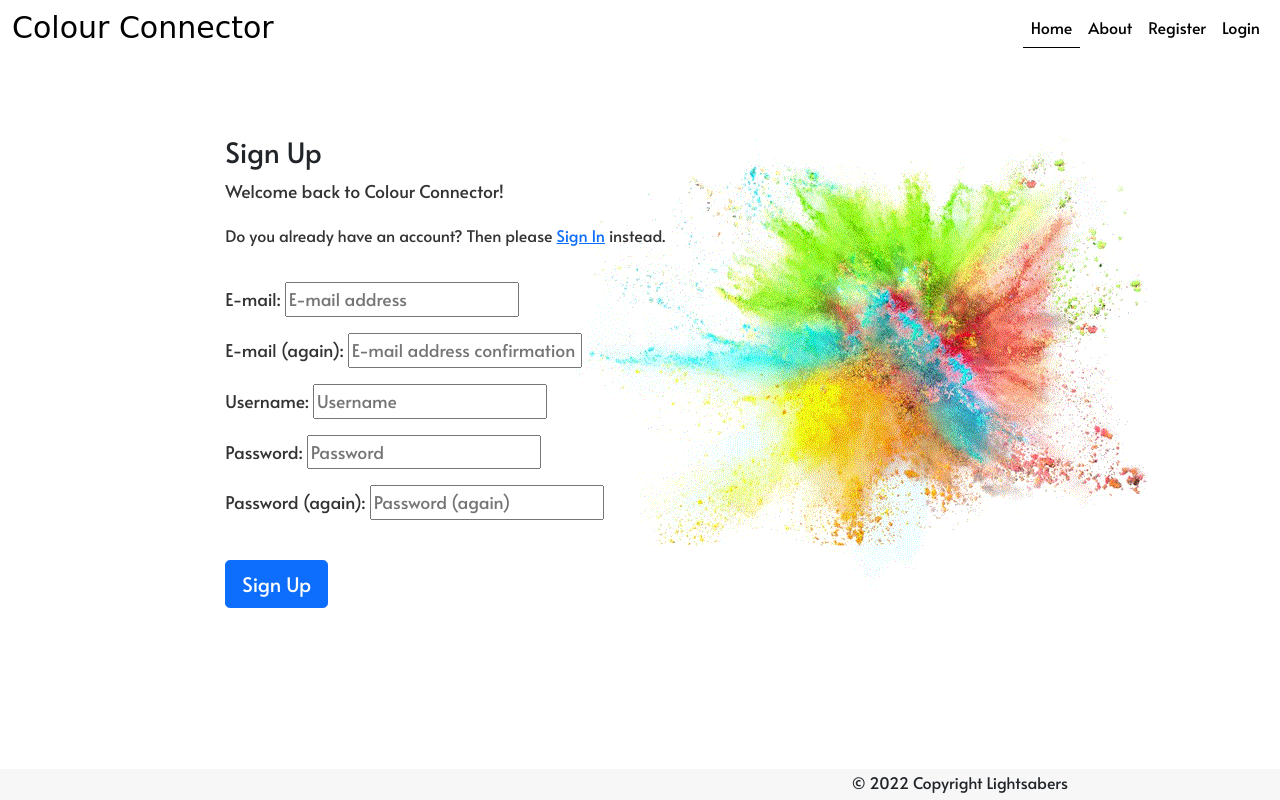
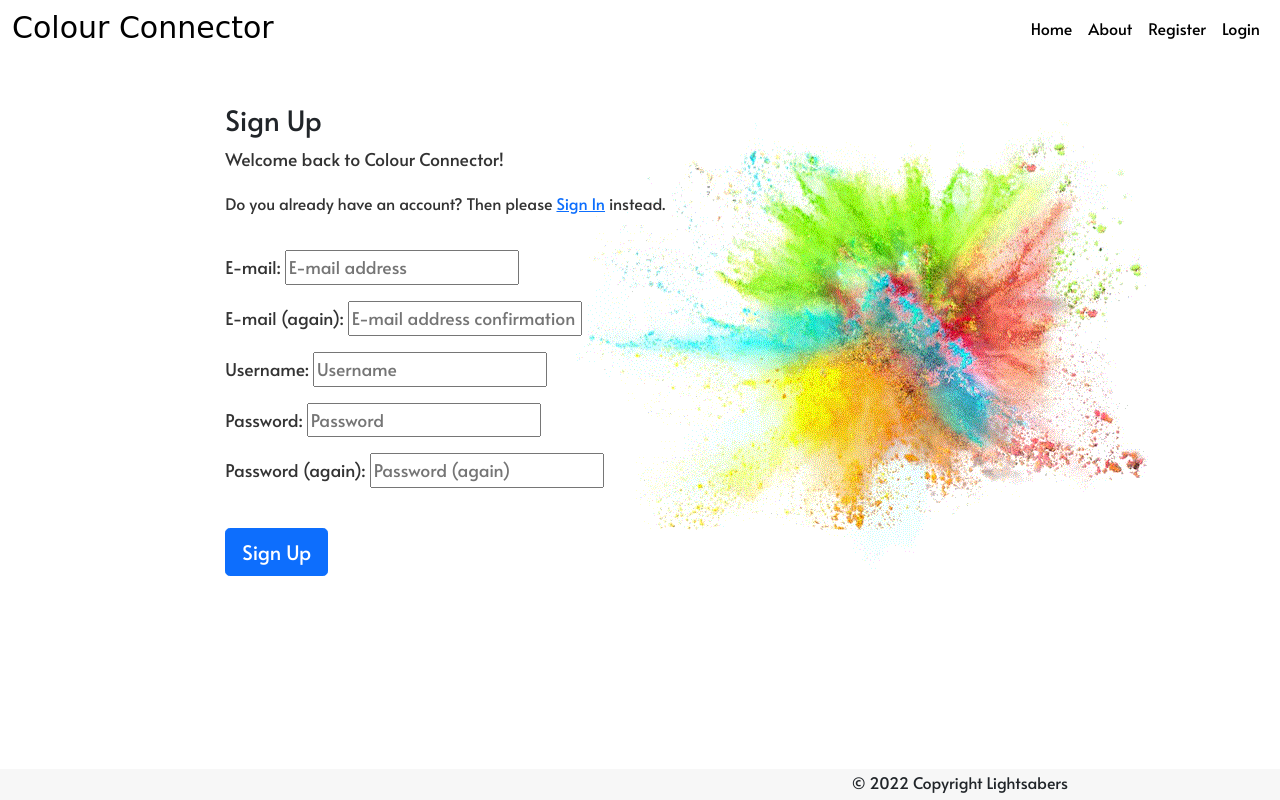
Before and after one commit to Raivis80/colour-connector, a Django app: page /account/signup/ in a window 1280 px wide. Run offline with Django 3.2, Linux system fonts and the light colour scheme; some libraries are stand-ins or nearby versions; some web fonts are replaced.

Commit message:
Fix margin top in login & sign up pages and remove underline from nav bar

```diff
--- a/static/css/style.css
+++ b/static/css/style.css
@@ -27,7 +27,6 @@ main {
 
 .navbar-light .navbar-nav .nav-link.active {
     color: #0277bd;
-    border-bottom: 1px solid;
 }
 
 #navbarNav a {
--- a/templates/allauth/account/signup.html
+++ b/templates/allauth/account/signup.html
@@ -9,7 +9,7 @@
 <main class="account-body">
   <div class="container">
     <div class="row">
-      <div class="col-md-8 mt-5 offset-md-2">
+      <div class="col-md-8 mt-3 offset-md-2">
         <h3>{% trans "Sign Up" %}</h3>
 
         <p>{% blocktrans %}Welcome back to Colour Connector!</p>
```
